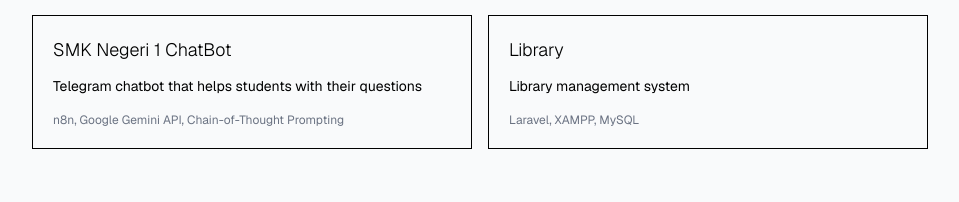
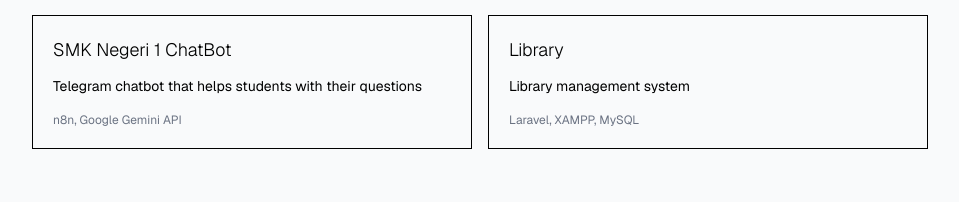
Before and after one commit to brmandw/me, a Next.js app: page / in a window 1280 px wide. Shown: the part 1231-1433 px from the top of the page, without its empty margins (264-1223 px from the left). Built offline with nearby package versions, Linux system fonts and the light colour scheme.

Commit message:
feat(portfolio): update project details and links
- Add new images for OwlShop and ChatBot projects
- Update project links to actual deployment URLs
- Simplify tech stack descriptions by removing redundant items
- Improve image display and project detail layout

```diff
--- a/src/app/page.js
+++ b/src/app/page.js
@@ -275,7 +275,7 @@
                       <div>
                         <h3 className="text-sm font-medium mb-3">AI & Automation</h3>
                         <div className="flex flex-wrap gap-2">
-                          {['Google Gemini API', 'Chain-of-Thought Prompting', 'Role-based Prompting', 'n8n Automation'].map((skill) => (
+                          {['Google Gemini API', 'n8n Automation'].map((skill) => (
                             <span
                               key={skill}
                               className="border border-gray-300 px-3 py-1 text-sm rounded-full bg-gray-50"
@@ -327,20 +327,22 @@
                     image: '/managher.png',
                     description: 'SaaS platform designed to empower women entrepreneurs.',
                     tech: 'Next.js, React, Express.js, Node.js, MongoDB, Google AI..',
-                    link: '#',
+                    link: 'https://managher-v2.vercel.app/',
                     longDescription: 'ManagHer is a comprehensive SaaS platform designed to empower women entrepreneurs. It leverages AI to generate business ideas based on user interests and market trends. The platform also includes tools for business planning, task management, and resource allocation.'
                   },
                   {
                     title: 'OwlShop',
+                    image: '/owlshop.png',
                     description: 'Cart app',
                     tech: 'Next.js, React, Tailwind CSS',
-                    link: '#',
+                    link: 'https://owlshop-mu.vercel.app/',
                     longDescription: 'OwlShop is a modern e-commerce cart application built with performance and user experience in mind. It features a clean UI, seamless checkout process, and real-time inventory updates.'
                   },
                   {
                     title: 'SMK Negeri 1 ChatBot',
+                    image: '/chatbot.png',
                     description: 'Telegram chatbot that helps students with their questions',
-                    tech: 'n8n, Google Gemini API, Chain-of-Thought Prompting',
+                    tech: 'n8n, Google Gemini API',
                     link: '#',
                     longDescription: 'An intelligent chatbot designed for SMK Negeri 1 Gunungputri students. Powered by Google Gemini API and n8n, it can answer questions about school schedules, curriculum, and administrative procedures with high accuracy.'
                   },
@@ -363,8 +365,8 @@
                       <h3 className={`text-base md:text-lg font-light mb-3 ${projectDetailOpen === index ? '' : 'group-hover:underline'}`}>
                         {project.title}
                       </h3>
-                      <p className={`text-xs md:text-sm mb-4 ${projectDetailOpen === index ? '' : ''}`}>{project.description}</p>
-                      <p className={`text-xs md:text-xs ${projectDetailOpen === index ? 'text-gray-400' : 'text-gray-500'}`}>{project.tech}</p>
+                      <p className={`text-xs md:text-sm mb-4 ${projectDetailOpen === index ? 'hidden' : ''}`}>{project.description}</p>
+                      <p className={`text-xs md:text-xs ${projectDetailOpen === index ? 'text-gray-400 hidden' : 'text-gray-500'}`}>{project.tech}</p>
                     </div>
 
                     {/* Mobile Detail View (Expandable) */}
@@ -378,7 +380,7 @@
                           className="md:hidden border-l border-r border-b border-black overflow-hidden"
                         >
                           <div className="p-6 bg-gray-50">
-                             <img src={project.image} alt={project.title} className="w-12 h-12 mb-4" />
+                             <img src={project.image} alt={project.title} className=" mb-4" />
                              <h4 className="text-lg font-medium mb-3">{project.title}</h4>
                              <p className="text-sm text-gray-700 mb-4 leading-relaxed">
                                {project.longDescription}
@@ -416,20 +418,20 @@
                             image: '/managher.png',
                             description: 'SaaS web app that help generate and manage business ideas',
                             tech: 'Next.js, React, Express.js, Node.js, MongoDB, Google AI SDK, Tailwind CSS, TweakCN, Zod, React Hook Form, JWT',
-                            link: '#',
+                            link: 'https://managher-v2.vercel.app/',
                             longDescription: 'ManagHer is a comprehensive SaaS platform designed to empower women entrepreneurs. It leverages AI to generate business ideas based on user interests and market trends. The platform also includes tools for business planning, task management, and resource allocation.'
                           },
                           {
                             title: 'OwlShop',
                             description: 'Cart app',
                             tech: 'Next.js, React, Tailwind CSS',
-                            link: '#',
+                            link: 'https://owlshop-mu.vercel.app/',
                             longDescription: 'OwlShop is a modern e-commerce cart application built with performance and user experience in mind. It features a clean UI, seamless checkout process, and real-time inventory updates.'
                           },
                           {
                             title: 'SMK Negeri 1 ChatBot',
                             description: 'Telegram chatbot that helps students with their questions',
-                            tech: 'n8n, Google Gemini API, Chain-of-Thought Prompting',
+                            tech: 'n8n, Google Gemini API',
                             link: '#',
                             longDescription: 'An intelligent chatbot designed for SMK Negeri 1 Gunungputri students. Powered by Google Gemini API and n8n, it can answer questions about school schedules, curriculum, and administrative procedures with high accuracy.'
                           },
@@ -451,10 +453,10 @@
                             image: '/managher.png',
                           },
                           {
-                            image: '/cart.svg',
+                            image: '/owlshop.png',
                           },
                           {
-                            image: '/chat.svg',
+                            image: '/chatbot.png',
                           },
                           {
                             image: '/library.svg',
@@ -472,7 +474,7 @@
                           {
                             title: 'Library',
                           },
-                        ][projectDetailOpen].title} className="w-100 h-40 mb-4" />
+                        ][projectDetailOpen].title} className="w-100 h-full mb-4" />
                     <p className="text-base text-gray-700 mb-8 leading-relaxed">
                        {[
                           {
@@ -497,7 +499,7 @@
                           {[
                             { tech: 'Next.js, React, Express.js, Node.js, MongoDB, Google AI SDK, Tailwind CSS, TweakCN, Zod, React Hook Form, JWT' },
                             { tech: 'Next.js, React, Tailwind CSS' },
-                            { tech: 'n8n, Google Gemini API, Chain-of-Thought Prompting' },
+                            { tech: 'n8n, Google Gemini API' },
                             { tech: 'Laravel, XAMPP, MySQL' },
                           ][projectDetailOpen].tech.split(', ').map((tech, i) => (
                             <span key={i} className="border border-gray-300 px-3 py-1 text-sm rounded-full bg-gray-50">
@@ -510,8 +512,8 @@
                       <div className="pt-6 border-t border-gray-200">
                         <a
                           href={[
-                            { link: '#' },
-                            { link: '#' },
+                            { link: 'https://managher-v2.vercel.app/' },
+                            { link: 'https://owlshop-mu.vercel.app/' },
                             { link: '#' },
                             { link: '#' },
                           ][projectDetailOpen].link}
```
Also changed, not shown: public/chatbot.png (added), public/owlshop.png (added).
